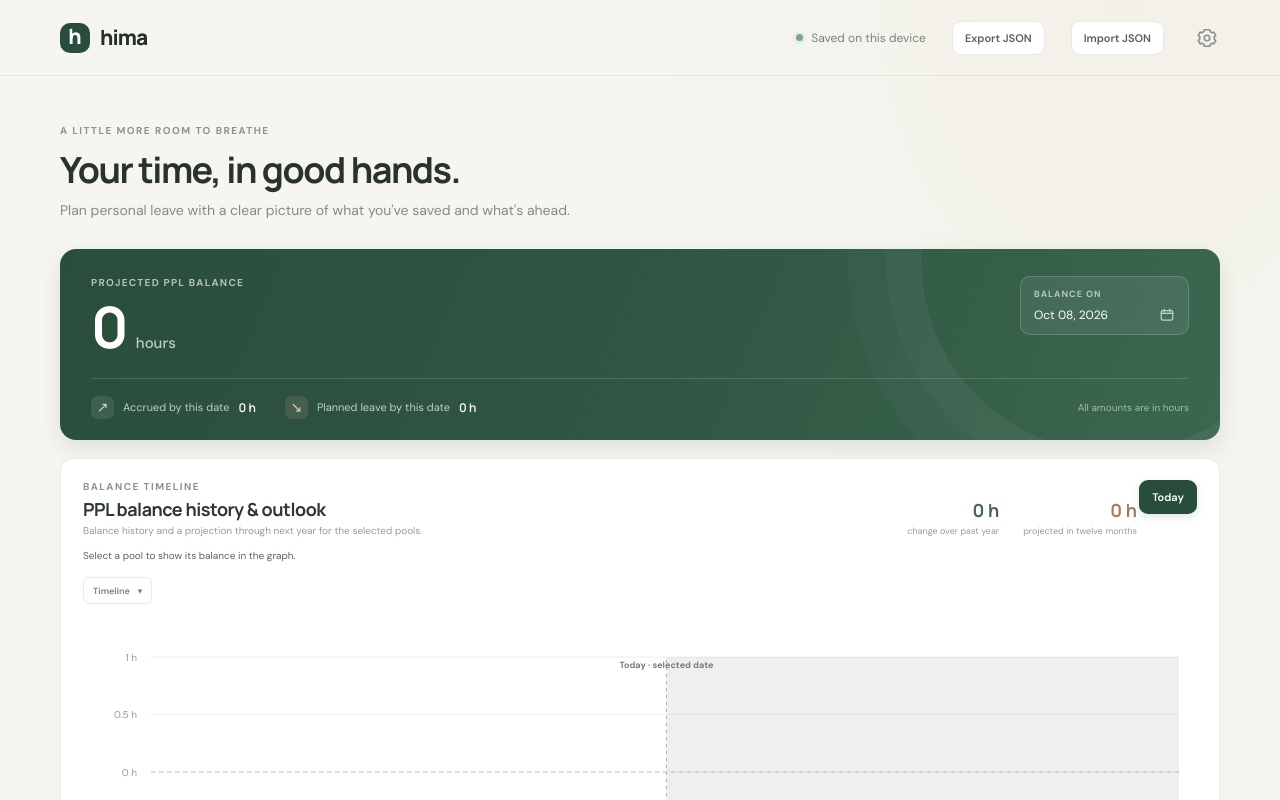
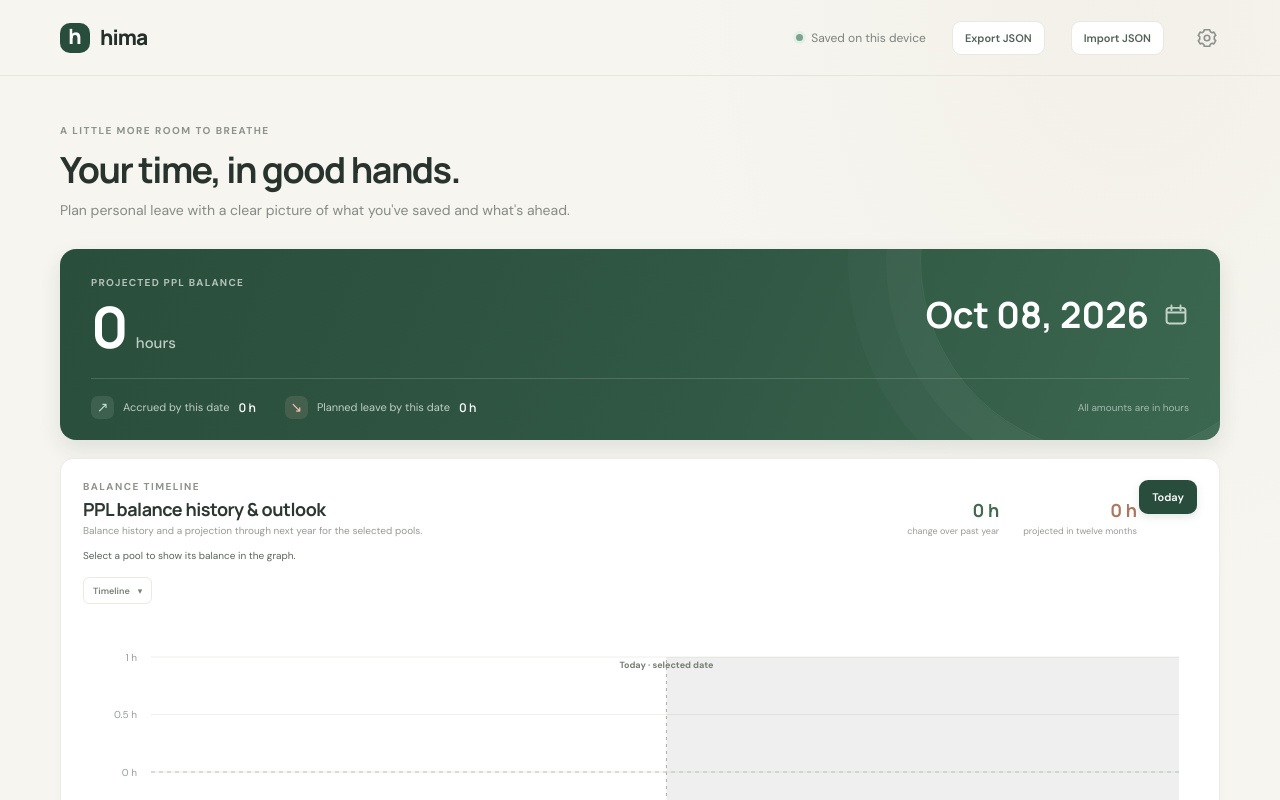
Before and after one commit to GrimOutlook/hima, a React (Vite) app: page / in a window 1280 px wide. Shown: the top 800 px of the page. Built offline with nearby package versions, Linux system fonts and the light colour scheme.

Commit message:
feat: display large selected date on balance card

```diff
--- a/assets/main.css
+++ b/assets/main.css
@@ -141,6 +141,9 @@ button:focus-visible, input:focus-visible, select:focus-visible, a:focus-visible
 .date-picker-field .date-picker-trigger { min-height: 38px; padding: 0 10px; border: 1px solid #e0e4dc; border-radius: 8px; color: #3b463d; background: #fff; }
 .date-picker-field .date-picker-trigger:focus-visible { outline: 2px solid #9cb5a0; }
 .date-picker-field .date-picker-icon, .date-picker-field .date-picker-trigger:hover .date-picker-icon { stroke: #748b79; }
+.date-picker.date-picker-large { min-width: 0; max-width: 100%; padding: 0; border: 0; background: transparent; align-self: center; }
+.date-picker-large .date-picker-trigger { gap: 14px; font: 700 clamp(24px, 3vw, 36px)/1.2 'Manrope', sans-serif; }
+.date-picker-large .date-picker-icon { width: 26px; height: 26px; flex-basis: 26px; }
 .calendar-day:disabled, .calendar-today-button:disabled, .calendar-footer-button:disabled { opacity: .35; cursor: not-allowed; }
 .calendar-days-multiple { touch-action: none; user-select: none; }
 .date-picker-calendar { position: fixed; z-index: 30; display: grid; gap: 12px; max-height: calc(100vh - 16px); overflow-y: auto; padding: 14px; border: 1px solid #e8e9e3; border-radius: 13px; color: #3b463d; background: #fff; box-shadow: 0 14px 40px rgba(24, 39, 29, .22); animation: rise-in .14s ease-out; }
--- a/src/App.tsx
+++ b/src/App.tsx
@@ -549,7 +549,7 @@ function App() {
                 <span className="balance-unit">hours</span>
               </div>
             </div>
-            <CalendarPicker value={balanceDate} onChange={setBalanceDate} />
+            <CalendarPicker value={balanceDate} onChange={setBalanceDate} display="large-date" />
           </div>
           <div className="balance-divider" />
           <div className="balance-breakdown">
--- a/src/CalendarPicker.tsx
+++ b/src/CalendarPicker.tsx
@@ -7,6 +7,7 @@ interface CalendarPickerProps {
   value: string;
   onChange: (date: string) => void;
   label?: string;
+  display?: "large-date";
   optional?: boolean;
   min?: string;
   selectedDates?: string[];
@@ -30,7 +31,7 @@ function startOfMonth(value: string): string {
   return `${value.slice(0, 7)}-01`;
 }
 
-export function CalendarPicker({ value, onChange, label = "BALANCE ON", optional = false, min, selectedDates, onDatesChange }: CalendarPickerProps) {
+export function CalendarPicker({ value, onChange, label = "BALANCE ON", display, optional = false, min, selectedDates, onDatesChange }: CalendarPickerProps) {
   const firstDayOfWeek = useContext(FirstDayOfWeekContext);
   const ignoreWeekends = useContext(IgnoreWeekendsContext);
   const weekStart = WEEKDAYS.indexOf(firstDayOfWeek);
@@ -187,15 +188,15 @@ export function CalendarPicker({ value, onChange, label = "BALANCE ON", optional
   }
 
   return (
-    <div className={label === "BALANCE ON" ? "date-picker" : "date-picker date-picker-field"} ref={rootRef}>
-      <span id={`${id}-label`}>{label}</span>
+    <div className={display === "large-date" ? "date-picker date-picker-large" : label === "BALANCE ON" ? "date-picker" : "date-picker date-picker-field"} ref={rootRef}>
+      {display !== "large-date" && <span id={`${id}-label`}>{label}</span>}
       <button
         ref={triggerRef}
         className="date-picker-trigger"
         type="button"
         aria-haspopup="dialog"
         aria-controls={calendarId}
-        aria-labelledby={`${id}-label ${id}-value`}
+        aria-labelledby={display === "large-date" ? `${id}-value` : `${id}-label ${id}-value`}
         aria-expanded={isOpen}
         onClick={() => isOpen ? setIsOpen(false) : openCalendar()}
       >
```
